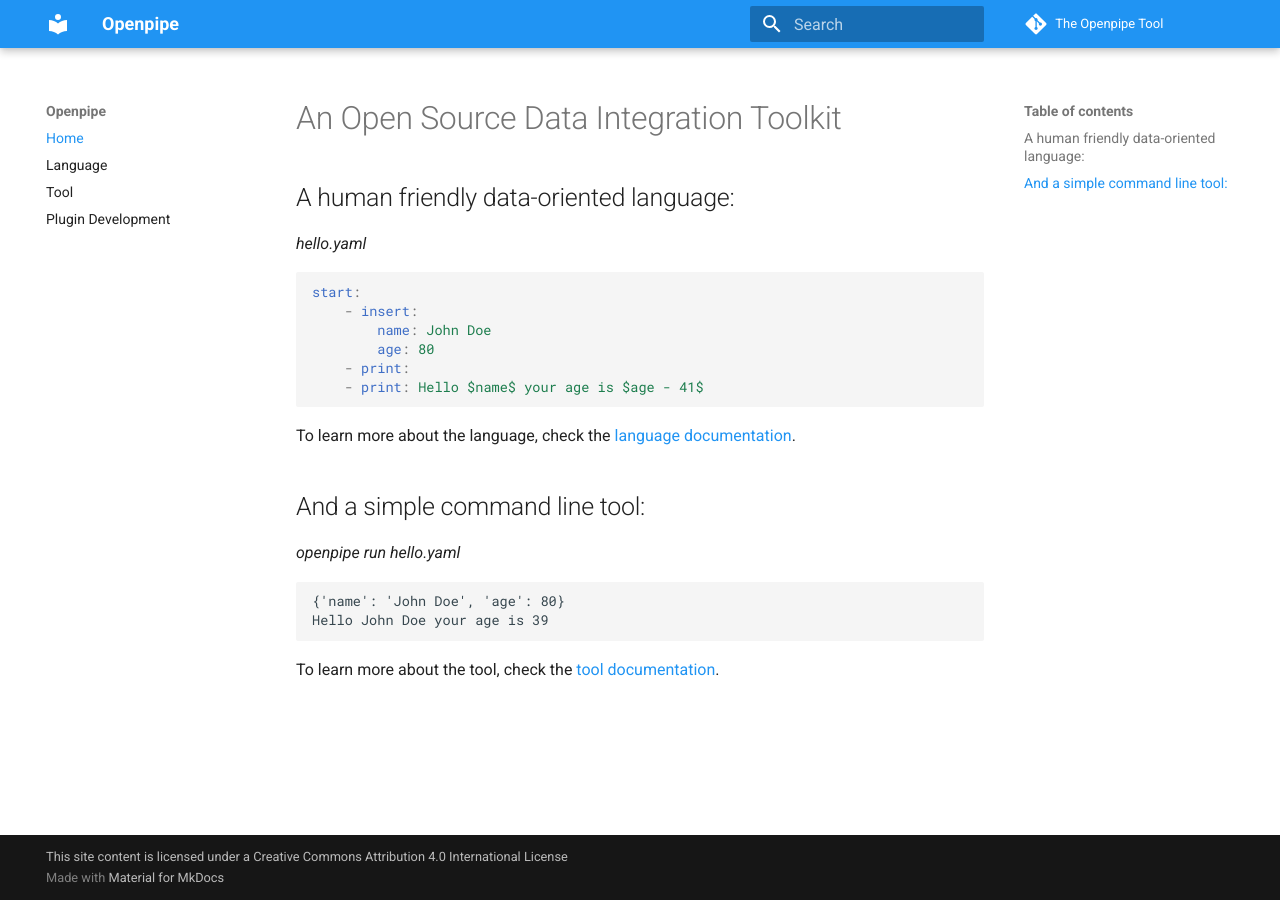
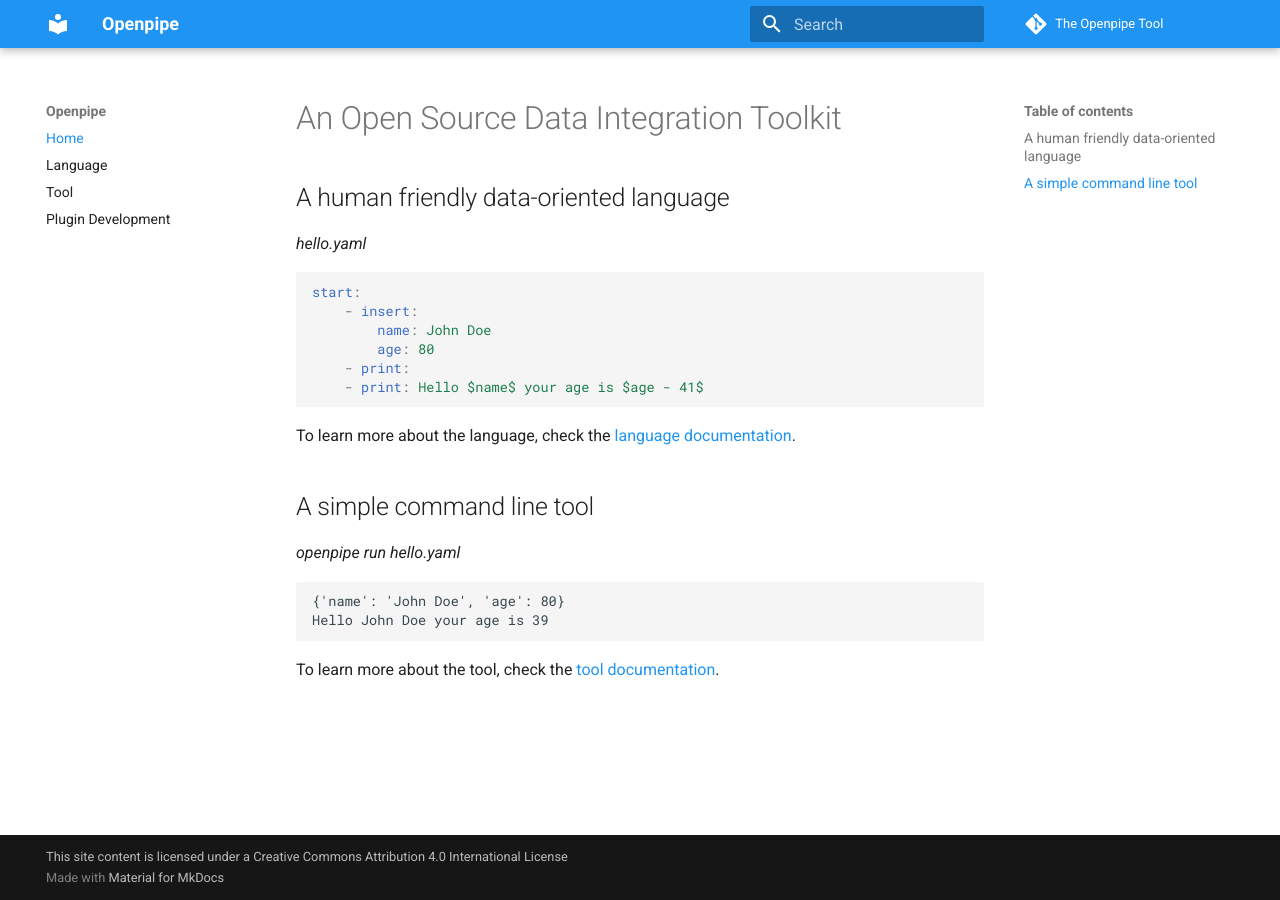
Before and after one commit to UniPipe/openpipe, an MkDocs documentation site: the page built from docs/index.md, in a window 1280 px wide. Built offline with MkDocs 1.6.1 and Material for MkDocs 9.7.7, drawn with Linux system fonts in a browser that asks for light colours; comment, search, counter and statistics services are not loaded.

Commit message:
Improved website main page

````diff
--- a/docs/index.md
+++ b/docs/index.md
@@ -1,6 +1,6 @@
 # An Open Source Data Integration Toolkit
 
-## A human friendly data-oriented language:
+## A human friendly data-oriented language
 
 *hello.yaml*
 ```yaml
@@ -14,7 +14,7 @@
 To learn more about the language, check the [language documentation].
 
 
-## And a simple command line tool:
+## A simple command line tool
 *openpipe run hello.yaml*
 ```
 {'name': 'John Doe', 'age': 80}
````
